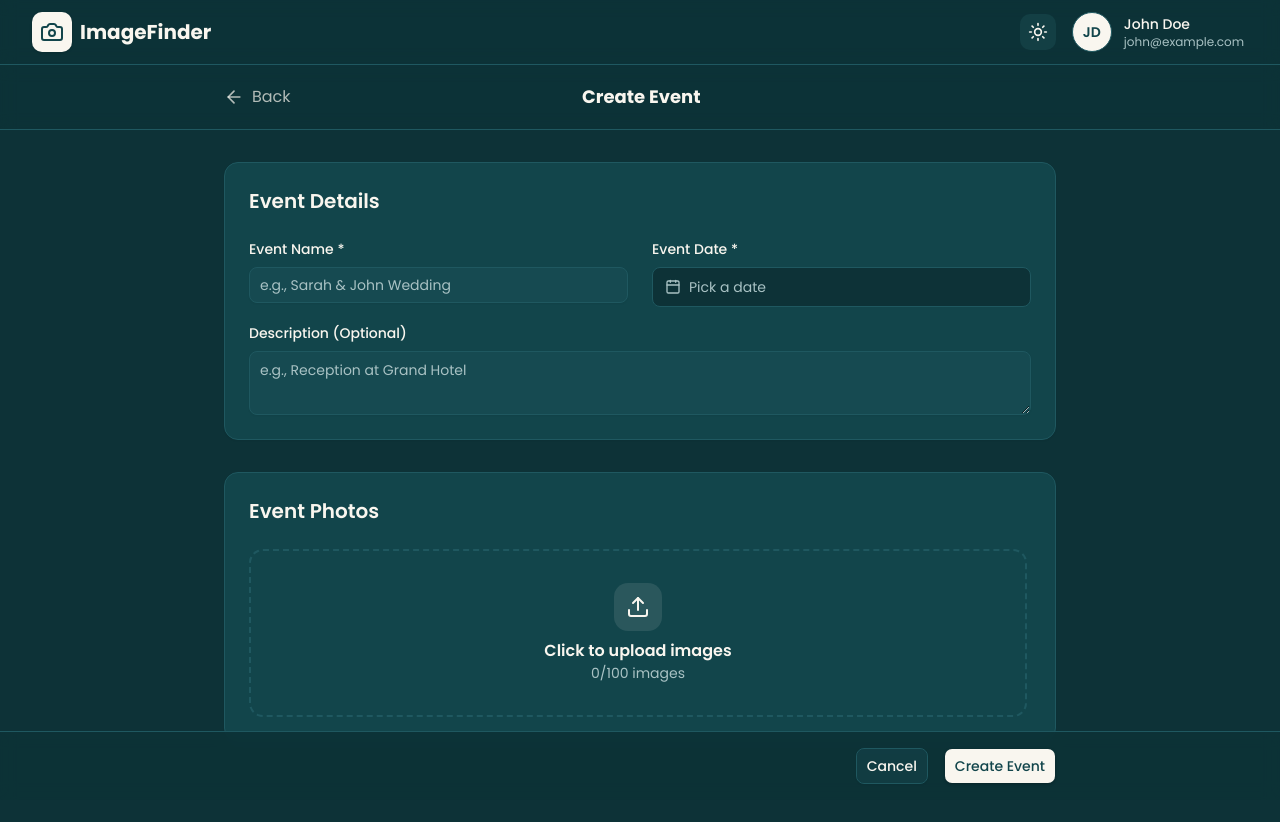
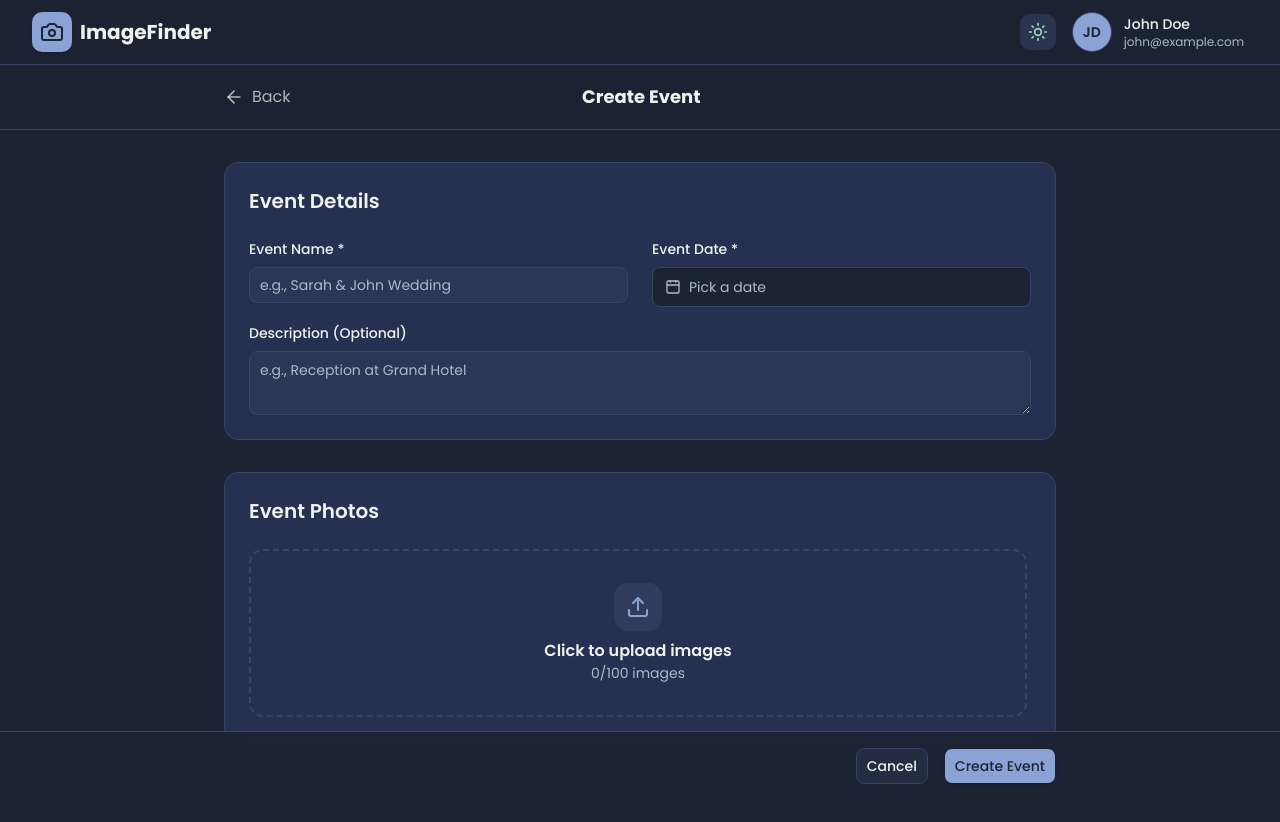
Before and after one commit to EObed/find-my-pic-frontend, a Next.js app: page /p/my-events/new in a window 1280 px wide. Shown: the top 822 px of the page. Built offline with nearby package versions, Linux system fonts and the light colour scheme.

Commit message:
Modified colour scheme

```diff
--- a/app/globals.css
+++ b/app/globals.css
@@ -4,74 +4,74 @@
 @custom-variant dark (&:is(.dark *));
 
 :root {
-  --background: #f6f8f8;
-  --foreground: #12454b;
+  --background: #eff8f2;
+  --foreground: #37455e;
   --card: #ffffff;
-  --card-foreground: #12454b;
+  --card-foreground: #37455e;
   --popover: #ffffff;
-  --popover-foreground: #12454b;
-  --primary: #12454b;
-  --primary-foreground: #f9f6ef;
-  --secondary: #f0ead6;
-  --secondary-foreground: #12454b;
-  --muted: #f3eee0;
-  --muted-foreground: #5c7a7e;
-  --accent: #f0ead6;
-  --accent-foreground: #12454b;
+  --popover-foreground: #37455e;
+  --primary: #607ebc;
+  --primary-foreground: #ffffff;
+  --secondary: #9fdab5;
+  --secondary-foreground: #37455e;
+  --muted: #dbf1e4;
+  --muted-foreground: #6b7c99;
+  --accent: #9fdab5;
+  --accent-foreground: #37455e;
   --destructive: oklch(0.577 0.245 27.325);
   --destructive-foreground: oklch(0.577 0.245 27.325);
-  --border: #e4dcc4;
-  --input: #f3eee0;
-  --ring: #12454b;
-  --chart-1: #12454b;
-  --chart-2: #d9c77a;
-  --chart-3: #1f6169;
-  --chart-4: #c9b978;
-  --chart-5: #2a7a82;
+  --border: #8ad2ab;
+  --input: #dbf1e4;
+  --ring: #607ebc;
+  --chart-1: #607ebc;
+  --chart-2: #9db8dc;
+  --chart-3: #9fdab5;
+  --chart-4: #4a6296;
+  --chart-5: #4f9d72;
   --radius: 0.625rem;
-  --sidebar: #f6f8f8;
-  --sidebar-foreground: #12454b;
-  --sidebar-primary: #12454b;
-  --sidebar-primary-foreground: #f9f6ef;
-  --sidebar-accent: #f0ead6;
-  --sidebar-accent-foreground: #12454b;
-  --sidebar-border: #e4dcc4;
-  --sidebar-ring: #12454b;
+  --sidebar: #eff8f2;
+  --sidebar-foreground: #37455e;
+  --sidebar-primary: #607ebc;
+  --sidebar-primary-foreground: #ffffff;
+  --sidebar-accent: #9fdab5;
+  --sidebar-accent-foreground: #37455e;
+  --sidebar-border: #8ad2ab;
+  --sidebar-ring: #607ebc;
 }
 
 .dark {
-  --background: #0d3237;
-  --foreground: #f9f6ef;
-  --card: #12454b;
-  --card-foreground: #f9f6ef;
-  --popover: #12454b;
-  --popover-foreground: #f9f6ef;
-  --primary: #f9f6ef;
-  --primary-foreground: #12454b;
-  --secondary: #1b5860;
-  --secondary-foreground: #f9f6ef;
-  --muted: #133f44;
-  --muted-foreground: #a9c2c4;
-  --accent: #f9f6ef;
-  --accent-foreground: #12454b;
+  --background: #1c2434;
+  --foreground: #eef3f0;
+  --card: #263050;
+  --card-foreground: #eef3f0;
+  --popover: #263050;
+  --popover-foreground: #eef3f0;
+  --primary: #8ba3d4;
+  --primary-foreground: #1c2434;
+  --secondary: #2f7350;
+  --secondary-foreground: #eef3f0;
+  --muted: #2a3450;
+  --muted-foreground: #a9bcc7;
+  --accent: #9fdab5;
+  --accent-foreground: #1c2434;
   --destructive: oklch(0.396 0.141 25.723);
   --destructive-foreground: oklch(0.637 0.237 25.331);
-  --border: #1f5860;
-  --input: #1f5860;
-  --ring: #f9f6ef;
-  --chart-1: #f9f6ef;
-  --chart-2: #6fb3b8;
-  --chart-3: #d9c77a;
-  --chart-4: #3e8892;
-  --chart-5: #e0d19c;
-  --sidebar: #0d3237;
-  --sidebar-foreground: #f9f6ef;
-  --sidebar-primary: #f9f6ef;
-  --sidebar-primary-foreground: #12454b;
-  --sidebar-accent: #1b5860;
-  --sidebar-accent-foreground: #f9f6ef;
-  --sidebar-border: #1f5860;
-  --sidebar-ring: #f9f6ef;
+  --border: #384464;
+  --input: #384464;
+  --ring: #8ba3d4;
+  --chart-1: #8ba3d4;
+  --chart-2: #607ebc;
+  --chart-3: #9fdab5;
+  --chart-4: #4a6296;
+  --chart-5: #4f9d72;
+  --sidebar: #1c2434;
+  --sidebar-foreground: #eef3f0;
+  --sidebar-primary: #8ba3d4;
+  --sidebar-primary-foreground: #1c2434;
+  --sidebar-accent: #2f7350;
+  --sidebar-accent-foreground: #eef3f0;
+  --sidebar-border: #384464;
+  --sidebar-ring: #8ba3d4;
 }
 
 @theme inline {
```
